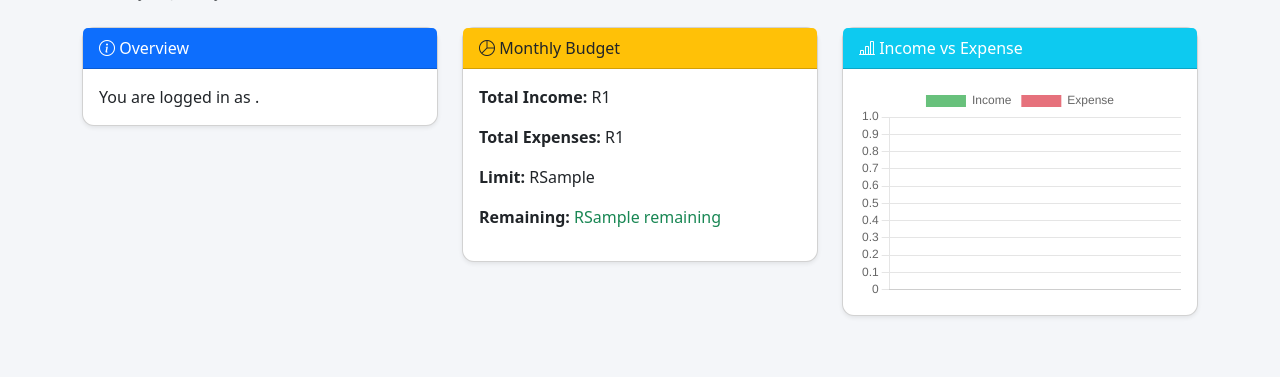
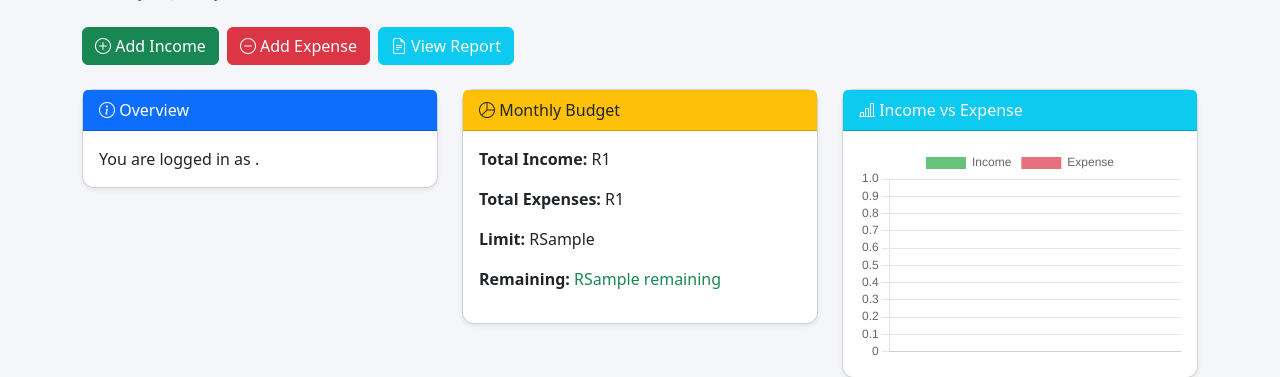
Before and after one commit to Nnzheni/church-finance-manager, a Flask app: template templates/dashboard.html in a window 1280 px wide. Shown: the part 169-546 px from the top of the page. Run offline with Flask 3, Linux system fonts and the light colour scheme; the template is opened without the code that fills it: most values are stand-ins (such as "Sample title", 1, 10 or a date in 2020).

Commit message:
Update dashboard.html

```diff
--- a/templates/dashboard.html
+++ b/templates/dashboard.html
@@ -79,7 +79,8 @@
     </div>
 
     <!-- Action Buttons -->
-    {% if role=='Finance Manager' %}
+    <!-- Finance Manager gets full controls -->
+{% if role == 'Finance Manager' %}
   <div class="d-flex flex-wrap gap-2 mb-4">
     <a href="{{ url_for('add_income') }}" class="btn btn-success">
       <i class="bi bi-plus-circle"></i> Add Income
@@ -91,10 +92,25 @@
       <i class="bi bi-file-earmark-text"></i> View Report
     </a>
     <a href="{{ url_for('manage_budgets') }}" class="btn btn-warning">
-        <i class="bi bi-currency-dollar"></i> Manage Budgets
+      <i class="bi bi-currency-ZAR"></i> Manage Budgets
+    </a>
+  </div>
+
+<!-- Department treasurers get only “Add” and “Report” -->
+{% elif role != 'Senior Pastor' %}
+  <div class="d-flex flex-wrap gap-2 mb-4">
+    <a href="{{ url_for('add_income') }}" class="btn btn-success">
+      <i class="bi bi-plus-circle"></i> Add Income
+    </a>
+    <a href="{{ url_for('add_expense') }}" class="btn btn-danger">
+      <i class="bi bi-dash-circle"></i> Add Expense
+    </a>
+    <a href="{{ url_for('report') }}" class="btn btn-info text-white">
+      <i class="bi bi-file-earmark-text"></i> View Report
     </a>
   </div>
 {% endif %}
+
 
     <!-- Cards (mobile stack in order: 1=Overview, 2=Budget, 3=Chart) -->
     <div class="row gy-4">
```
Lines whose indentation alone changed are shown as unchanged.
